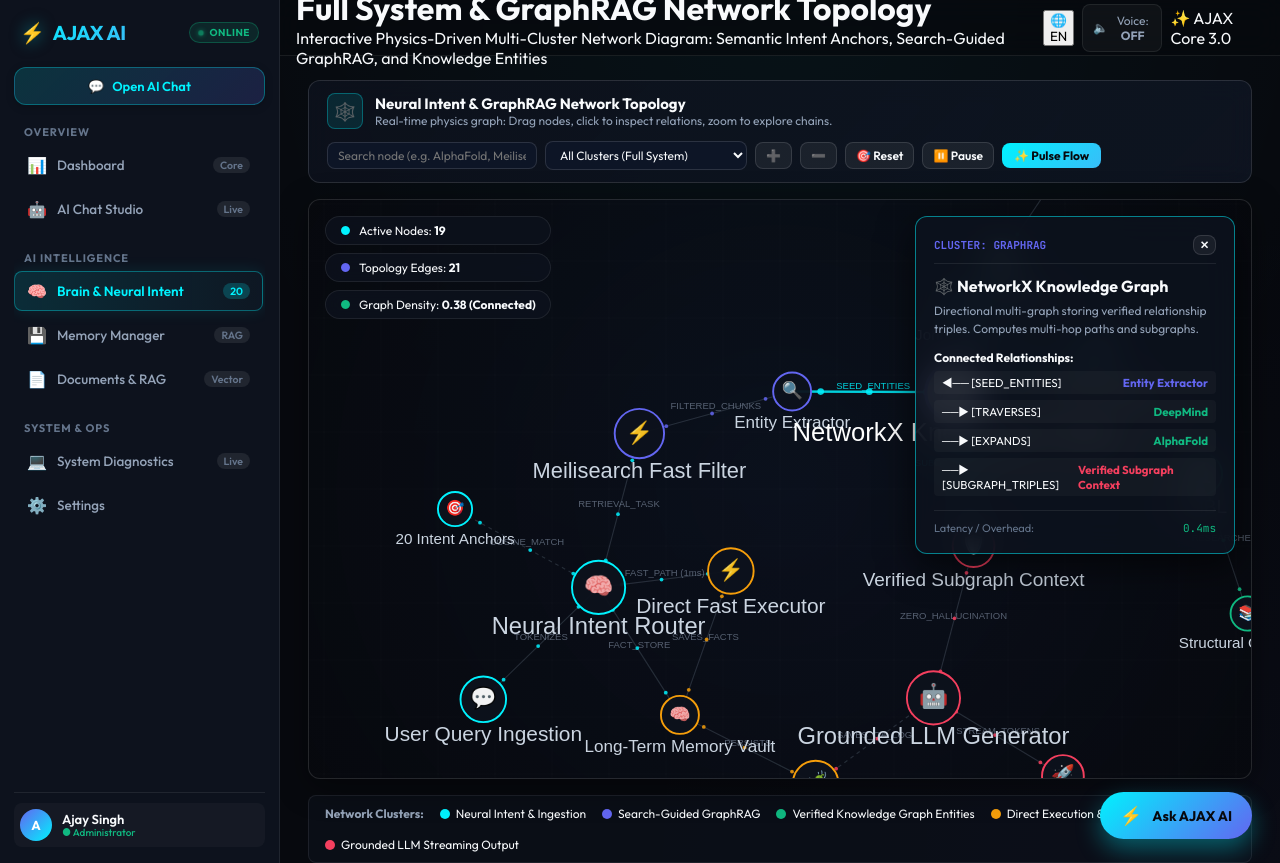
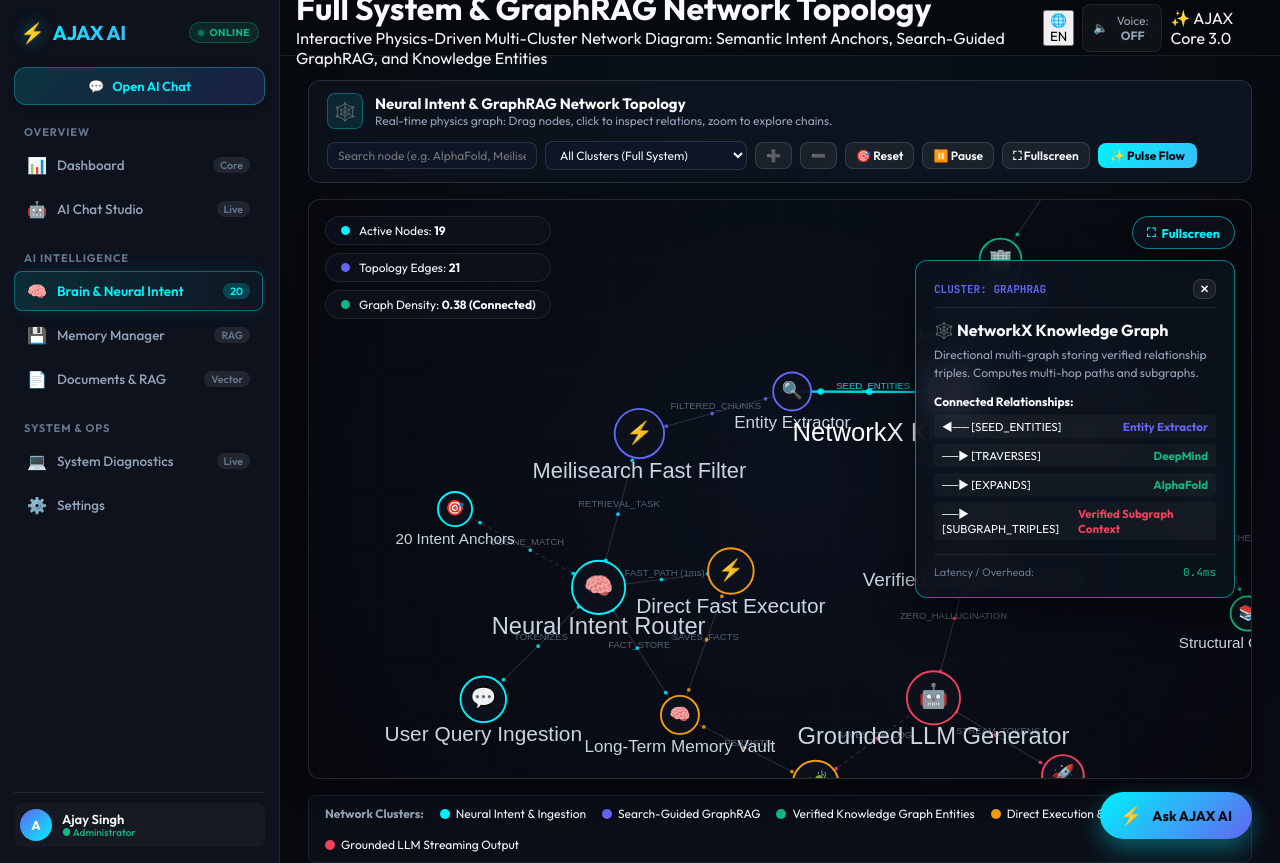
Before and after one commit to Ajay8x/ai, a FastAPI app: page /AJAX/brain in a window 1280 px wide. Run offline with FastAPI, Linux system fonts and the light colour scheme; some libraries are stand-ins or nearby versions.

Commit message:
feat(brain): add fullscreen mode option for network graph with keyboard and escape controls

```diff
--- a/views/templates/pages/brain.html
+++ b/views/templates/pages/brain.html
@@ -79,13 +79,64 @@
     backdrop-filter: blur(8px);
 }
 
+/* Floating Top Right Canvas Tools (Fullscreen Button) */
+.network-top-right-tools {
+    position: absolute;
+    top: 16px;
+    right: 16px;
+    z-index: 25;
+    display: flex;
+    align-items: center;
+    gap: 8px;
+}
+
+.fullscreen-toggle-btn {
+    background: rgba(13, 18, 29, 0.85);
+    border: 1px solid var(--border-active);
+    color: var(--accent-cyan);
+    padding: 7px 14px;
+    border-radius: 20px;
+    font-size: 12.5px;
+    font-weight: 700;
+    font-family: var(--font-sans);
+    display: flex;
+    align-items: center;
+    gap: 6px;
+    cursor: pointer;
+    backdrop-filter: blur(10px);
+    transition: all 0.25s ease;
+    box-shadow: 0 4px 16px rgba(0, 0, 0, 0.4);
+}
+
+.fullscreen-toggle-btn:hover {
+    background: var(--accent-cyan);
+    color: #07090e;
+    box-shadow: 0 0 20px rgba(0, 242, 254, 0.5);
+    transform: translateY(-2px);
+}
+
+/* Fullscreen expanded state */
+.network-canvas-wrapper.is-fullscreen {
+    position: fixed !important;
+    top: 0 !important;
+    left: 0 !important;
+    width: 100vw !important;
+    height: 100vh !important;
+    max-width: 100vw !important;
+    max-height: 100vh !important;
+    z-index: 99999 !important;
+    border-radius: 0 !important;
+    border: none !important;
+    margin: 0 !important;
+}
+
 /* Floating Node Inspector */
 .node-inspector-panel {
     position: absolute;
-    top: 16px;
+    top: 60px;
     right: 16px;
     width: 320px;
-    max-height: calc(100% - 32px);
+    max-height: calc(100% - 76px);
     overflow-y: auto;
     background: rgba(13, 18, 29, 0.9);
     border: 1px solid var(--border-active);
@@ -162,12 +213,21 @@
             <button class="btn-secondary" style="padding:5px 10px; font-size:12px;" onclick="zoomOut()" title="Zoom Out">➖</button>
             <button class="btn-secondary" style="padding:5px 10px; font-size:12px;" onclick="resetCamera()" title="Fit View">🎯 Reset</button>
             <button class="btn-secondary" id="togglePhysicsBtn" style="padding:5px 10px; font-size:12px;" onclick="togglePhysics()">⏸️ Pause</button>
+            <button class="btn-secondary" id="toolbarFullscreenBtn" style="padding:5px 10px; font-size:12px;" onclick="toggleCanvasFullscreen()" title="Toggle Fullscreen">⛶ Fullscreen</button>
             <button class="btn-primary" style="padding:5px 12px; font-size:12px;" onclick="pulseAllChains()">✨ Pulse Flow</button>
         </div>
     </div>
 
     <!-- Live Interactive Network Canvas Area -->
     <div class="network-canvas-wrapper" id="canvasWrapper">
+        <!-- Floating Fullscreen Button (Top-Right Corner) -->
+        <div class="network-top-right-tools">
+            <button class="fullscreen-toggle-btn" id="canvasFullscreenBtn" onclick="toggleCanvasFullscreen()" title="Toggle Fullscreen Canvas (Esc to exit)">
+                <span id="fsIcon">⛶</span>
+                <span id="fsText">Fullscreen</span>
+            </button>
+        </div>
+
         <!-- Live HUD Stats (Left) -->
         <div class="network-hud">
             <div class="hud-pill">
@@ -716,6 +776,74 @@ function searchNetworkNode() {
     }
 }
 
+// Fullscreen Mode Controller
+function toggleCanvasFullscreen() {
+    const wrapper = document.getElementById("canvasWrapper");
+    if (!wrapper) return;
+
+    const isFs = wrapper.classList.toggle("is-fullscreen");
+
+    if (isFs) {
+        if (wrapper.requestFullscreen) {
+            wrapper.requestFullscreen().catch(() => {});
+        } else if (wrapper.webkitRequestFullscreen) {
+            wrapper.webkitRequestFullscreen();
+        }
+    } else {
+        if (document.fullscreenElement) {
+            document.exitFullscreen().catch(() => {});
+        }
+    }
+
+    updateFullscreenUI(isFs);
+}
+
+function updateFullscreenUI(isFs) {
+    const fsIcon = document.getElementById("fsIcon");
+    const fsText = document.getElementById("fsText");
+    const tbBtn = document.getElementById("toolbarFullscreenBtn");
+
+    if (isFs) {
+        if (fsIcon) fsIcon.textContent = "🗗";
+        if (fsText) fsText.textContent = "Exit Fullscreen";
+        if (tbBtn) tbBtn.innerHTML = "🗗 Exit";
+    } else {
+        if (fsIcon) fsIcon.textContent = "⛶";
+        if (fsText) fsText.textContent = "Fullscreen";
+        if (tbBtn) tbBtn.innerHTML = "⛶ Fullscreen";
+    }
+
+    // Smoothly re-measure canvas
+    setTimeout(() => {
+        initNetworkGraph();
+    }, 120);
+}
+
+// Listen to native fullscreen changes (e.g. user pressed Esc)
+document.addEventListener("fullscreenchange", () => {
+    const wrapper = document.getElementById("canvasWrapper");
+    if (!wrapper) return;
+    const isNativeFs = Boolean(document.fullscreenElement);
+    if (!isNativeFs && wrapper.classList.contains("is-fullscreen")) {
+        wrapper.classList.remove("is-fullscreen");
+        updateFullscreenUI(false);
+    }
+});
+
+// ESC Key listener
+window.addEventListener("keydown", (e) => {
+    if (e.key === "Escape") {
+        const wrapper = document.getElementById("canvasWrapper");
+        if (wrapper && wrapper.classList.contains("is-fullscreen")) {
+            wrapper.classList.remove("is-fullscreen");
+            if (document.fullscreenElement) {
+                document.exitFullscreen().catch(() => {});
+            }
+            updateFullscreenUI(false);
+        }
+    }
+});
+
 window.addEventListener("resize", () => {
     initNetworkGraph();
 });
```
